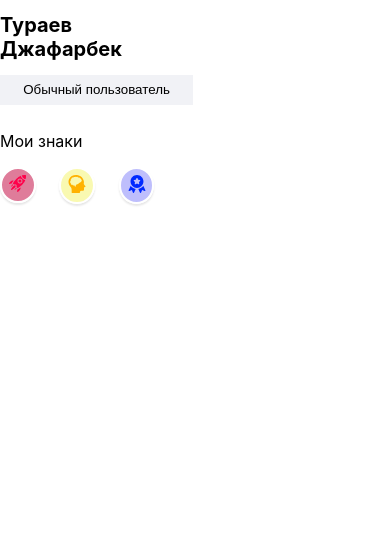
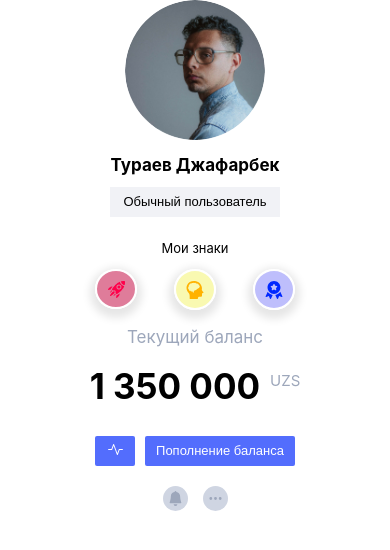
Before and after one commit to otabekbeb/garvid_user, a React (Create React App) app: page / in a window 390 px wide. Shown: the top 550 px of the page. Built offline with nearby package versions, Linux system fonts and the light colour scheme.

Commit message:
qwdqdq
qeeq2ee

```diff
--- a/src/pages/css/profil.css
+++ b/src/pages/css/profil.css
@@ -27,7 +27,7 @@
   border-radius: 50%;
   border: 2px solid white;
   background-color: #d1426db0;
-  box-shadow: 0px 2px 2px 0px #0000001a;
+  box-shadow: 0px 4px 8px 5px #0000001a;
   cursor: pointer;
 }
 .blok_bir_icon_img2 {
@@ -38,7 +38,7 @@
   border-radius: 50%;
   border: 2px solid white;
   background-color: rgba(236, 236, 19, 0.329);
-  box-shadow: 0px 2px 2px 0px #0000001a;
+  box-shadow: 0px 4px 8px 5px #0000001a;
   cursor: pointer;
 }
 .blok_bir_icon_img3 {
@@ -49,14 +49,20 @@
   border-radius: 50%;
   border: 2px solid white;
   background-color: rgba(84, 84, 248, 0.377);
-  box-shadow: 0px 2px 2px 0px #0000001a;
+  box-shadow: 0px 4px 8px 5px #0000001a;
   cursor: pointer;
 }
 .profil_blok_bir {
-  width: 20%;
+  width: 400px;
   display: flex;
   justify-content: space-between;
   align-items: center;
+  flex-wrap: wrap;
+}
+.profil_size_df{
+  display: flex;
+  align-items: center;
+  justify-content: center;
 }
 .user_img_size {
   position: relative;
@@ -75,15 +81,297 @@
 .user_img_hover {
   position: absolute;
   bottom: 2px;
-  height: 60px;
+  height: 40px;
   width: 100%;
   text-align: center;
-  background-color: white;
-  opacity: 30%;
-  display: none;
+  background-color: rgba(255, 255, 255, 0.295);
+  /* opacity: 0.3; */
+  position: absolute;
+  bottom: -100px;
+  transition: .4s;
+}
+.user_img_hover input{
+z-index: 1;
+width: 30px;
+position: absolute;
+top: 8px;
+opacity: 0;
+cursor: pointer;
 }
 .user_hover_photo_icon {
-  margin-top: 10px;
+  margin-top: 3px;
   font-size: 30px;
-  color: black;
+  color: white;
 }
+.profil_blok_ikki_text p{
+color: #9DA7BB;
+font-size: 20px;
+}
+.profil_blok_ikki_sum{
+  width: 250px;
+  margin-top: -40px;
+  display: flex;
+  justify-content: space-between;
+  align-items: center;
+}
+.profil_blok_ikki_sum h1{
+  font-size: 45px;
+}
+.profil_blok_ikki_sum p{
+  height: 10px;
+}
+.profil_blok_ikki_button{
+  width: 250px;
+display: flex;
+align-items: center;
+justify-content: space-between;
+margin-top: 5px;
+
+}
+.profil_blok_ikki_button button:nth-child(1){
+font-size: 20px;
+color: white;
+border: 0;
+width: 50px;
+height: 40px;
+border-radius: 2px;
+background-color: #536DFD;
+cursor: pointer;
+}
+.profil_blok_ikki_button button:nth-child(2){
+  font-size: 16px;
+  color: white;
+  border: 0;
+  width: 190px;
+  height: 40px;
+  border-radius: 2px;
+  background-color: #536DFD;
+  cursor: pointer;
+  }
+  .profil_size{
+    width: 95%;
+    display: flex;
+    justify-content: space-around;
+    align-items: center;
+    flex-wrap: wrap;
+  }
+  .profil_blok_ikki_icon{
+    display: flex;
+    justify-content: space-between;
+    width: 100px;
+    margin-top: 20px;
+  }
+  .profil_blok_ikki_icon_bir{
+    padding: 10px;
+    font-size: 20px;
+    border-radius: 50%;
+    color: #9DA7BB;
+    background-color: #cfd5e2;
+    cursor: pointer;
+  }
+  .profil_blok_ikki_icon_ikki{
+    padding: 10px;
+    font-size: 20px;
+    border-radius: 50%;
+    color: #9DA7BB;
+    background-color: #cfd5e2;
+    cursor: pointer;
+  }
+  .profil_blok_ikki{
+    width: 400px;
+    display: flex;
+    justify-content: space-between;
+    flex-wrap: wrap;
+  }
+
+  @media (max-width:1000px) {
+    .user_img_size{
+    width: 40%;
+    }
+    .blok_bir_text h1{
+      font-size: 17px;
+    }
+    .blok_bir_text button{
+      font-size: 13px;
+      width: 170px;
+    }
+    .blok_bir_text p{
+      font-size: 13px;
+    }
+    .blok_bir_icon_img1 {
+      padding: 2px;
+      padding-top: 7px;
+      padding-left: 1px;
+      text-align: center;
+      width: 17%;
+      border-radius: 50%;
+      border: 2px solid white;
+      background-color: #d1426db0;
+      cursor: pointer;
+    }
+    .blok_bir_icon_img2 {
+      padding: 2px;
+      padding-top: 7px;
+      padding-left: 3px;
+      text-align: center;
+      width: 17%;
+      border-radius: 50%;
+      border: 2px solid white;
+      background-color: rgba(236, 236, 19, 0.329);
+      cursor: pointer;
+    }
+    .blok_bir_icon_img3 {
+      padding: 2px;
+      padding-top: 7px;
+      padding-left: 3px;
+      text-align: center;
+      width: 17%;
+      border-radius: 50%;
+      border: 2px solid white;
+      background-color: rgba(84, 84, 248, 0.377);
+      cursor: pointer;
+    }
+    .profil_blok_ikki_text p{
+      font-size: 17px;
+      margin-bottom: 35px;
+    }
+    .profil_blok_ikki_sum h1{
+      font-size: 35px;
+    }
+    .profil_blok_ikki_sum p{
+      font-size: 15px;
+    }
+    .profil_blok_ikki_sum{
+      width: 190px;
+    }
+    .profil_blok_ikki_button button:nth-child(1){
+      font-size: 15px;
+      color: white;
+      border: 0;
+      width: 40px;
+      height: 30px;
+      border-radius: 2px;
+      background-color: #536DFD;
+      cursor: pointer;
+      }
+      .profil_blok_ikki_button button:nth-child(2){
+        font-size: 13px;
+        color: white;
+        border: 0;
+        width: 150px;
+        height: 30px;
+        border-radius: 2px;
+        background-color: #536DFD;
+        cursor: pointer;
+        }
+        .profil_blok_ikki_button{
+          width: 100%;
+          display: flex;
+          justify-content: space-between;
+          align-items: center;
+          gap: 10px;
+        }
+        .profil_blok_ikki_icon_ikki{
+          padding: 5px;
+          font-size: 15px;
+          border-radius: 50%;
+          color: #9DA7BB;
+          background-color: #cfd5e2;
+          cursor: pointer;
+        }
+        .profil_blok_ikki_icon_bir{
+          padding: 5px;
+          font-size: 15px;
+          border-radius: 50%;
+          color: #9DA7BB;
+          background-color: #cfd5e2;
+          cursor: pointer;
+        }
+        .profil_blok_ikki_icon{
+          width: 60px;
+        }
+        .profil_blok_ikki{
+          width: 270px;
+        }
+        .profil_blok_bir{
+        width: 350px;
+        }
+
+  }
+
+
+
+
+
+
+
+  @media (max-width:700px) {
+    .profil_size{
+      flex-direction: column;
+    }
+    .profil_blok_bir{
+      flex-direction: column;
+      text-align: center;
+    }
+    .blok_bir_icon{
+      width: 100%;
+      display: flex;
+      justify-content: space-between;
+      align-items: center;
+    }
+    .profil_blok_ikki{
+      flex-direction: column;
+
+    }
+    .profil_blok_ikki_text{
+      text-align: center;
+    }
+    .profil_blok_ikki_sum{
+      width: 100%;
+      display: flex;
+      justify-content:center;
+      gap: 10px;
+    }
+    .profil_blok_ikki_button{
+      width: 100%;
+      display: flex;
+      gap: 10px;
+      justify-content: center;
+    }
+    .profil_blok_ikki_icon{
+      width: 100%;
+      display: flex;
+      gap: 15px;
+      justify-content: center;
+    }
+    .blok_bir_icon_img1 {
+      padding: 5px;
+      padding-top: 10px;
+      text-align: center;
+      width: 14%;
+      border-radius: 50%;
+      border: 2px solid white;
+      background-color: #d1426db0;
+      cursor: pointer;
+    }
+    .blok_bir_icon_img2 {
+      padding: 5px;
+      padding-top: 10px;
+      text-align: center;
+      width: 14%;
+      border-radius: 50%;
+      border: 2px solid white;
+      background-color: rgba(236, 236, 19, 0.329);
+      cursor: pointer;
+    }
+    .blok_bir_icon_img3 {
+      padding: 5px;
+      padding-top: 10px;
+      text-align: center;
+      width: 14%;
+      border-radius: 50%;
+      border: 2px solid white;
+      background-color: rgba(84, 84, 248, 0.377);
+      cursor: pointer;
+    }
+  }
--- a/src/pages/js/profil.js
+++ b/src/pages/js/profil.js
@@ -5,25 +5,28 @@ import icon_img1 from "../img/Vector.svg"
 import icon_img2 from "../img/medal.svg"
 import "../css/profil.css"
 import {MdOutlinePhotoCamera} from "react-icons/md"
+import {BsActivity,BsFillBellFill,BsThreeDots} from "react-icons/bs"
 
 export default function Profil() {
 
   function userimgModal(){
-    document.querySelector(".user_img_hover").style="display:block;"
+    document.querySelector(".user_img_hover").style="  position: absolute;bottom: 0;"
 
   }
   function userimgClose(){
-    document.querySelector(".user_img_hover").style="display:none;"
+    document.querySelector(".user_img_hover").style="  position: absolute;bottom: -100px;"
 
   }
 
   return (
     <div>
+      <div className="profil_size_df">
        <div className="profil_size">
         <div className="profil_blok_bir">
           <div onMouseLeave={()=>userimgClose()} className='user_img_size'>
           <img onMouseEnter={()=>userimgModal()} className='user_img' src={Use_img} alt="" />
            <div className="user_img_hover">
+            <input type="file" />
           <MdOutlinePhotoCamera  className='user_hover_photo_icon'/>
         </div>
         </div>
@@ -45,8 +48,23 @@ export default function Profil() {
            </div>
         </div>
 
-        <div className="profil_blok_ikki"></div>
+        <div className="profil_blok_ikki">
+          <div className="profil_blok_ikki_text">
+          <p>Текущий баланс</p>
+          <div className="profil_blok_ikki_sum">
+            <h1>1 350 000</h1><p>UZS</p>
+          </div>
+          <div className="profil_blok_ikki_button">
+            <button><BsActivity/></button><button>Пополнение баланса</button>
+          </div>
+          </div>
+          <div className="profil_blok_ikki_icon">
+          <BsFillBellFill className='profil_blok_ikki_icon_bir' />
+          <BsThreeDots className='profil_blok_ikki_icon_ikki' />
+          </div>
         </div>
+        </div>
+      </div>
     </div>
   )
 }
```
